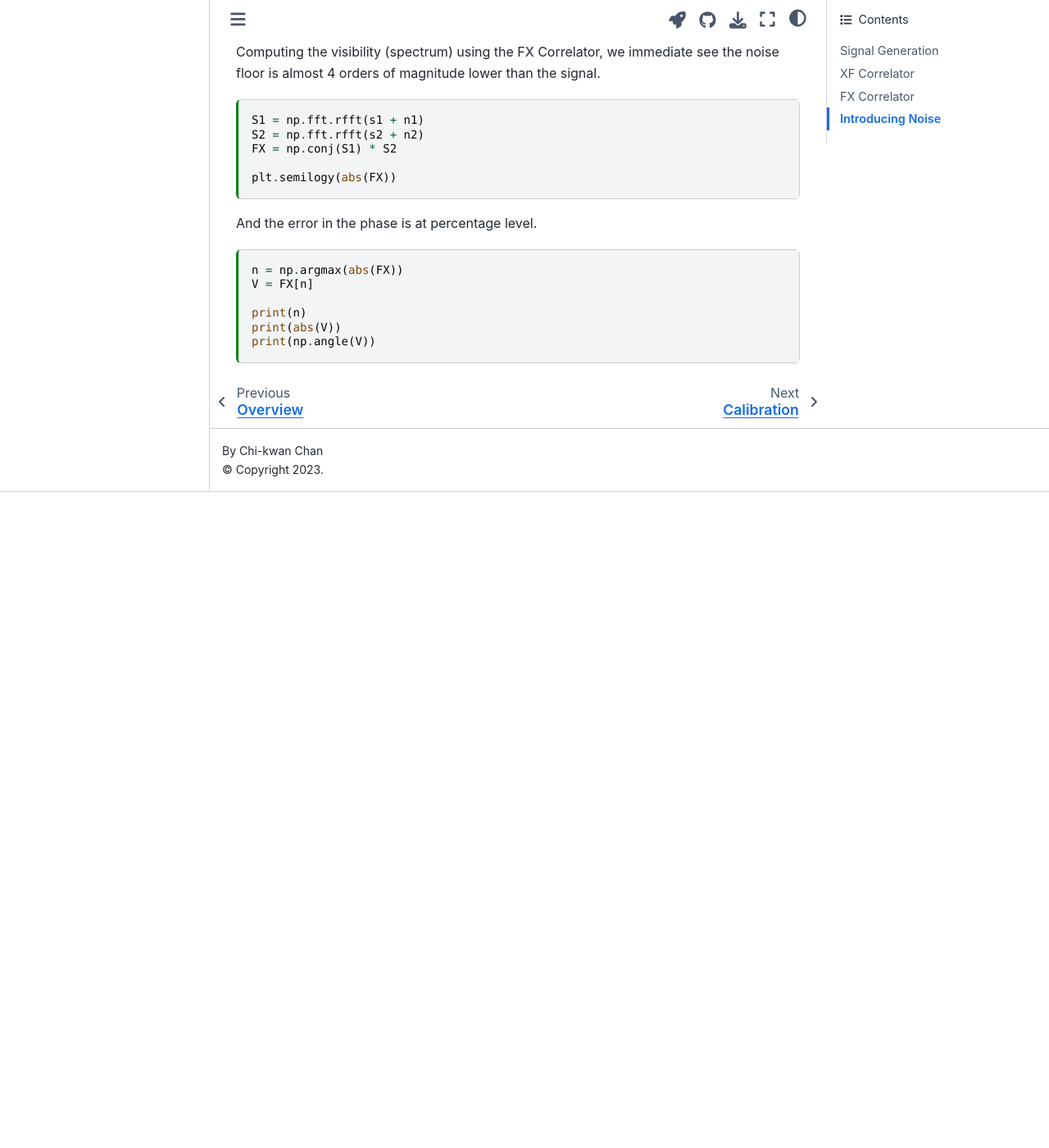
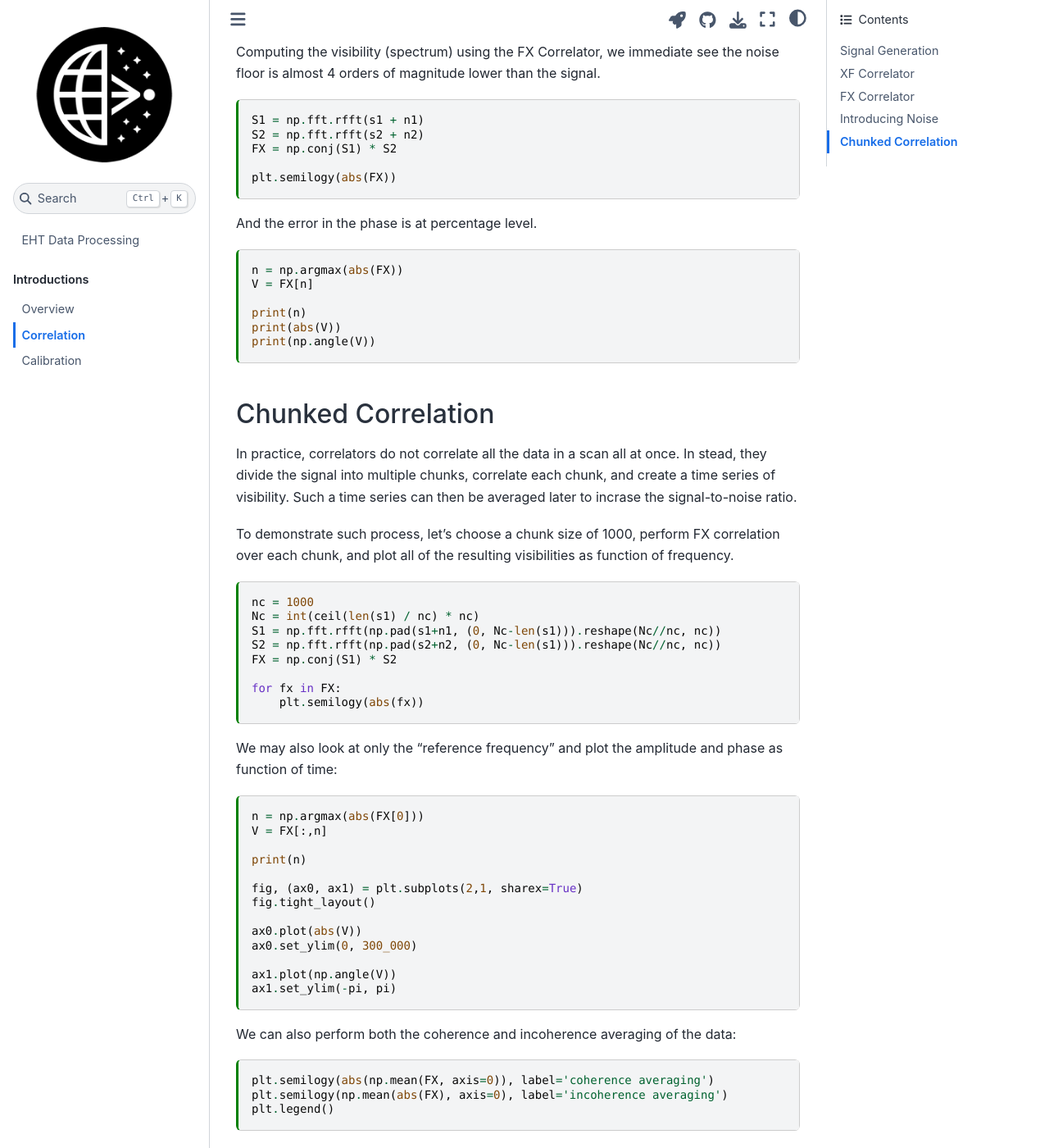
Before and after one commit to focisrc/eht-databook, a Jupyter Book: the page built from docs/intro/correlation.md, in a window 1280 px wide and 1400 px high, scrolled down 3023 px. Shown: the whole window at 82% size. Built offline with Jupyter Book 1.0.4 settings and Sphinx 7.4.7 and the Sphinx Book theme 1.1.4, drawn with Linux system fonts in a browser that asks for light colours; before the commit the page ends 3623 px from its top, so only the background shows below that.

Commit message:
Add chunked cross correlation

````diff
--- a/docs/intro/correlation.md
+++ b/docs/intro/correlation.md
@@ -48,7 +48,7 @@
 
 ```{code-cell} ipython3
 import numpy as np
-from math import pi
+from math import pi, ceil
 from matplotlib import pyplot as plt
 ```
 
@@ -196,3 +196,55 @@
 print(abs(V))
 print(np.angle(V))
 ```
+
+## Chunked Correlation
+
+In practice, correlators do not correlate all the data in a scan all
+at once.
+In stead, they divide the signal into multiple chunks, correlate each
+chunk, and create a time series of visibility.
+Such a time series can then be averaged later to incrase the
+signal-to-noise ratio.
+
+To demonstrate such process, let's choose a chunk size of 1000,
+perform FX correlation over each chunk, and plot all of the resulting
+visibilities as function of frequency.
+
+```{code-cell} ipython3
+nc = 1000
+Nc = int(ceil(len(s1) / nc) * nc)
+S1 = np.fft.rfft(np.pad(s1+n1, (0, Nc-len(s1))).reshape(Nc//nc, nc))
+S2 = np.fft.rfft(np.pad(s2+n2, (0, Nc-len(s1))).reshape(Nc//nc, nc))
+FX = np.conj(S1) * S2
+
+for fx in FX:
+    plt.semilogy(abs(fx))
+```
+
+We may also look at only the "reference frequency" and plot the
+amplitude and phase as function of time:
+
+```{code-cell} ipython3
+n = np.argmax(abs(FX[0]))
+V = FX[:,n]
+
+print(n)
+
+fig, (ax0, ax1) = plt.subplots(2,1, sharex=True)
+fig.tight_layout()
+
+ax0.plot(abs(V))
+ax0.set_ylim(0, 300_000)
+
+ax1.plot(np.angle(V))
+ax1.set_ylim(-pi, pi)
+```
+
+We can also perform both the coherence and incoherence averaging of
+the data:
+
+```{code-cell} ipython3
+plt.semilogy(abs(np.mean(FX, axis=0)), label='coherence averaging')
+plt.semilogy(np.mean(abs(FX), axis=0), label='incoherence averaging')
+plt.legend()
+```
````
